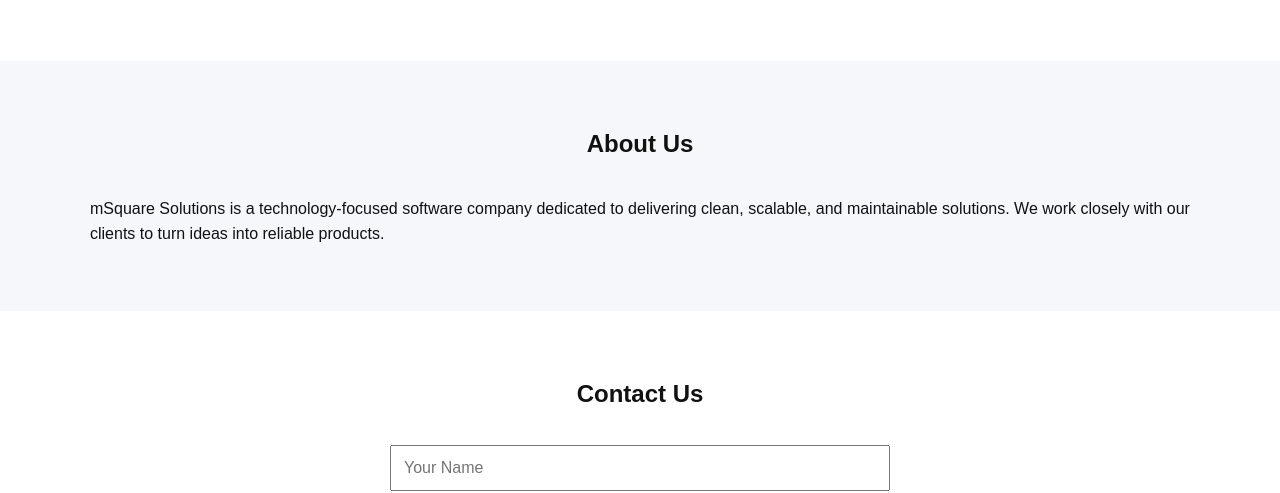
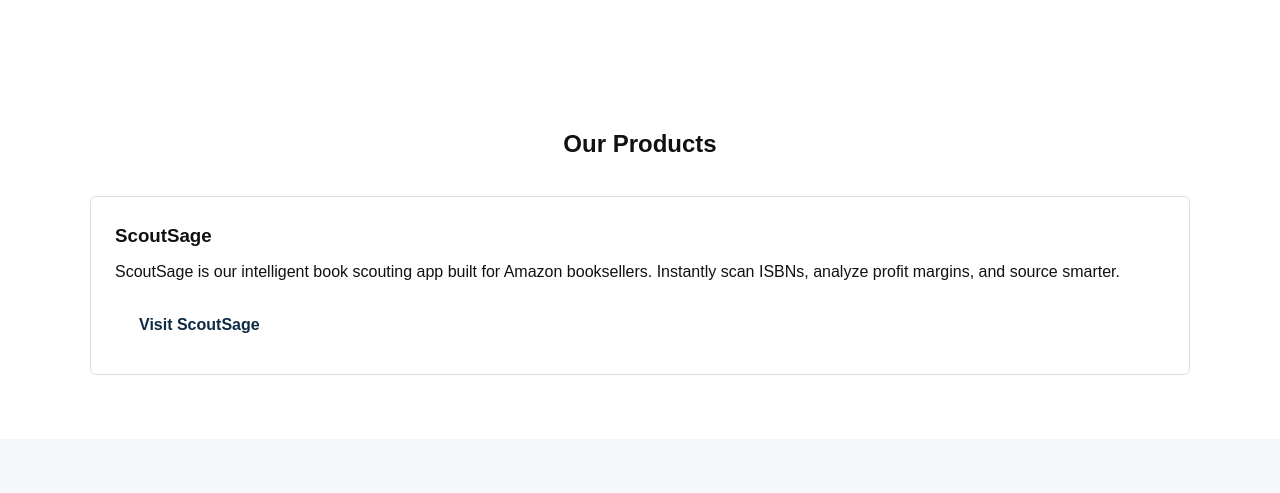
Before and after one commit to mehmetturkuzanmSquareSolutions/mSquare-Solutions-Website, a plain HTML site: page index.html in a window 1280 px wide. Shown: the part 705-1198 px from the top of the page. Drawn offline with Linux system fonts and the light colour scheme.

Commit message:
Add products section with ScoutSage details
Added a new section for products with details about ScoutSage.

```diff
--- a/index.html
+++ b/index.html
@@ -134,6 +134,7 @@
       <nav>
         <a href="#home">Home</a>
         <a href="#services">Services</a>
+        <a href="#products">Products</a>
         <a href="#about">About</a>
         <a href="#contact">Contact</a>
       </nav>
@@ -171,6 +172,26 @@
           <p>Architecture reviews, technology strategy, and technical leadership.</p>
         </div>
       </div>
+    </div>
+  </section>
+
+  <!-- Products -->
+  <section id="products" class="section">
+    <div class="container">
+      <h2>Our Products</h2>
+      <div class="grid">
+      <div class="card">
+        <h3>ScoutSage</h3>
+        <p>
+          ScoutSage is our intelligent book scouting app built for Amazon
+          booksellers. Instantly scan ISBNs, analyze profit margins, and
+          source smarter.
+        </p>
+        <a href="https://scoutsage.msquaresolutions.com" class="btn" target="_blank">
+          Visit ScoutSage
+        </a>
+      </div>
+    </div>
     </div>
   </section>
 
```
